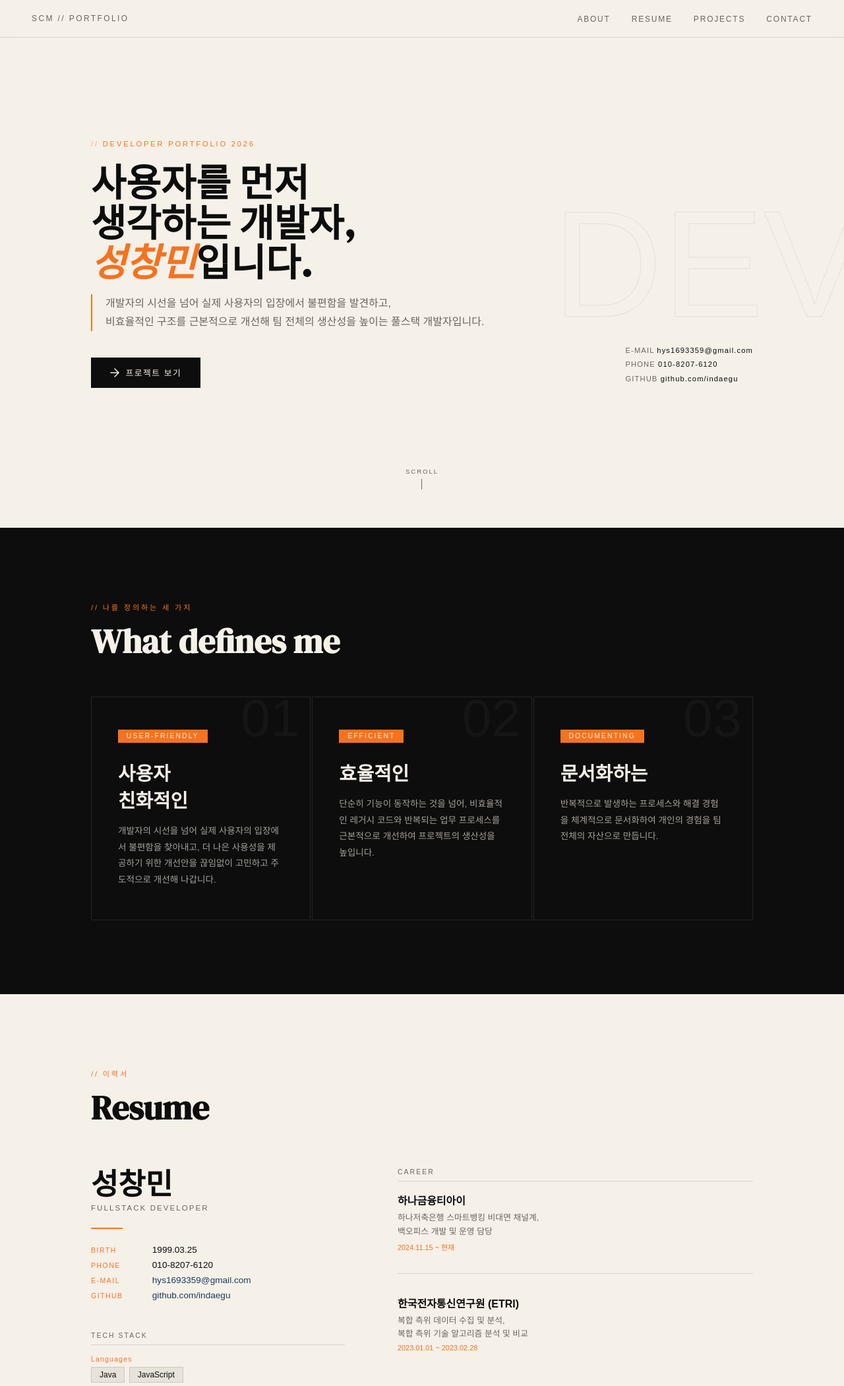
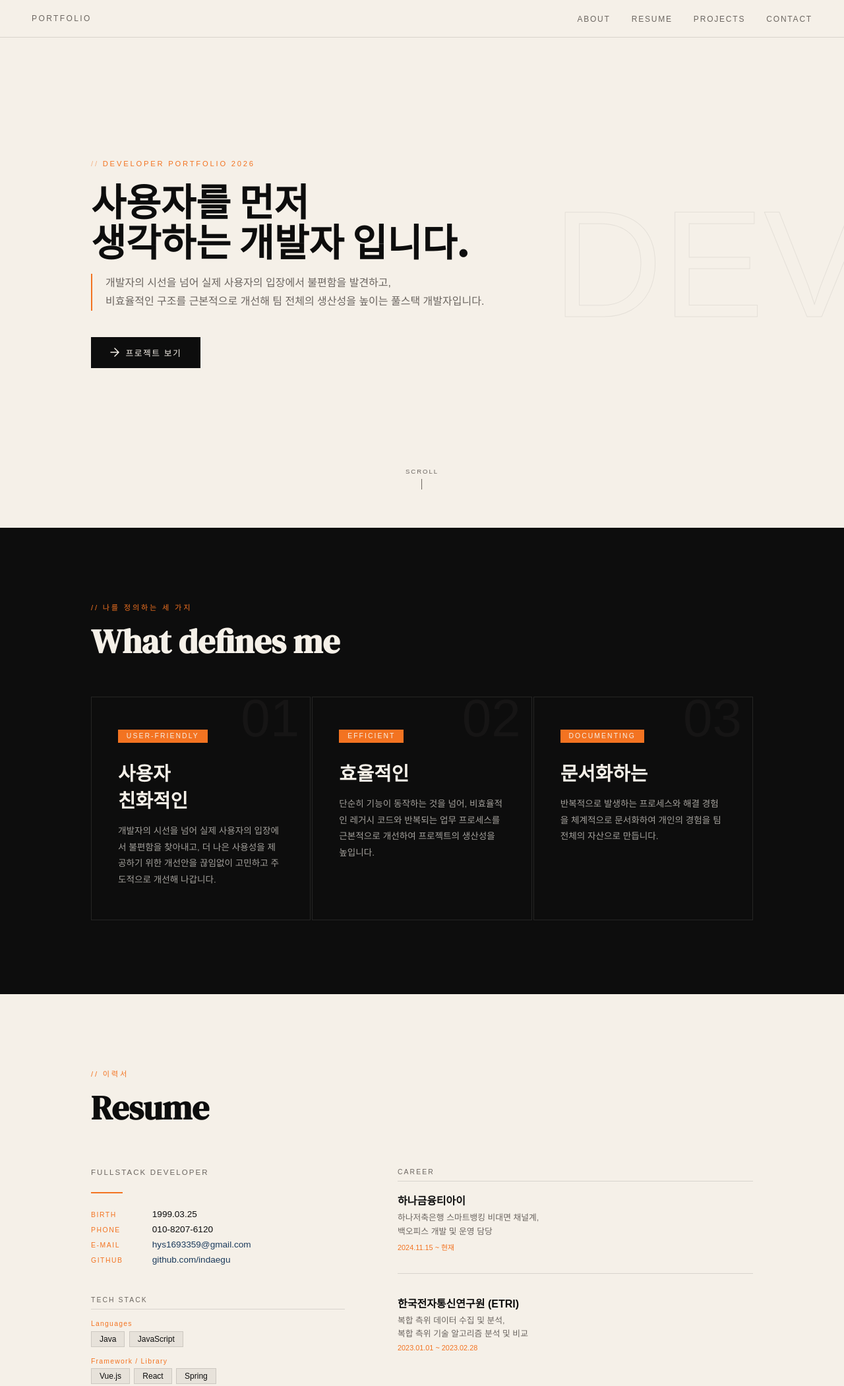
Before and after one commit to indaegu/portfolio, a plain HTML site: page index.html in a window 1280 px wide. Shown: the top 2101 px of the page at 66% size. Drawn offline with Linux system fonts and the light colour scheme; a web font is replaced by a local one.

Commit message:
Update index.html

```diff
--- a/index.html
+++ b/index.html
@@ -439,7 +439,8 @@
 <body>
 
 <nav>
-  <span class="nav-name">SCM // PORTFOLIO</span>
+  <!-- <span class="nav-name">SCM // PORTFOLIO</span> -->
+  <span class="nav-name">PORTFOLIO</span>
   <ul class="nav-links">
     <li><a href="#keywords">About</a></li>
     <li><a href="#resume">Resume</a></li>
@@ -455,9 +456,12 @@
     <div>
       <p class="hero-label">Developer Portfolio 2026</p>
       <h1 class="hero-title">
+        <!-- <span class="line">사용자를 먼저</span>
+        <span class="line">생각하는 개발자,</span>
+        <span class="line"><em>성창민</em>입니다.</span> -->
         <span class="line">사용자를 먼저</span>
-        <span class="line">생각하는 개발자,</span>
-        <span class="line"><em>성창민</em>입니다.</span>
+        <span class="line">생각하는 개발자 입니다.</span>
+        <!-- <span class="line"><em>성창민</em>입니다.</span> -->
       </h1>
       <p class="hero-pitch">
         개발자의 시선을 넘어 실제 사용자의 입장에서 불편함을 발견하고,<br>
@@ -471,12 +475,12 @@
         프로젝트 보기
       </a>
     </div>
-    <div class="hero-meta">
+    <!-- <div class="hero-meta">
       <div class="meta-item">E-MAIL <span>hys1693359@gmail.com</span></div>
       <div class="meta-item">PHONE <span>010-8207-6120</span></div>
       <div class="meta-item">GITHUB <a href="https://github.com/indaegu" target="_blank"
       style="text-decoration-line: none; color: #0d0d0d; font-weight: 500;">github.com/indaegu</a></div>
-    </div>
+    </div> -->
   </div>
   <div class="hero-scroll">SCROLL</div>
 </section>
@@ -523,7 +527,7 @@
       <!-- LEFT -->
       <div class="resume-left">
         <div class="profile-block">
-          <div class="profile-name">성창민</div>
+          <!-- <div class="profile-name">성창민</div> -->
           <div class="profile-sub">FULLSTACK DEVELOPER</div>
           <div class="resume-divider"></div>
           <div class="info-row"><span class="info-label">Birth</span><span class="info-val">1999.03.25</span></div>
@@ -819,7 +823,8 @@
 
 <!-- ══ CLOSING ══ -->
 <section id="closing">
-  <div class="closing-bg">SCM</div>
+  <!-- <div class="closing-bg">SCM</div> -->
+  <div class="closing-bg">Dev</div>
   <div class="container" style="position:relative;z-index:1">
     <div class="fade-up">
       <p class="closing-eyebrow">// Let's build something great</p>
@@ -831,15 +836,15 @@
         함께하는 모든 조직의 성장에 기여하는 개발자가 되겠습니다.
         새로운 기회와 협업에 항상 열려 있습니다.
       </p>
-      <div class="closing-links">
+      <!-- <div class="closing-links">
         <a class="clink clink-primary" href="#" id="copy-email-btn" data-email="hys1693359@gmail.com">이메일 복사하기</a>
         <a class="clink clink-ghost" href="https://github.com/indaegu" target="_blank">GitHub 방문하기</a>
-      </div>
+      </div> -->
     </div>
   </div>
 </section>
 
-<footer>© 2026 성창민 · FULLSTACK DEVELOPER</footer>
+<!-- <footer>© 2026 성창민 · FULLSTACK DEVELOPER</footer> -->
 
 <script>
   // Scroll-triggered fade-up
```
